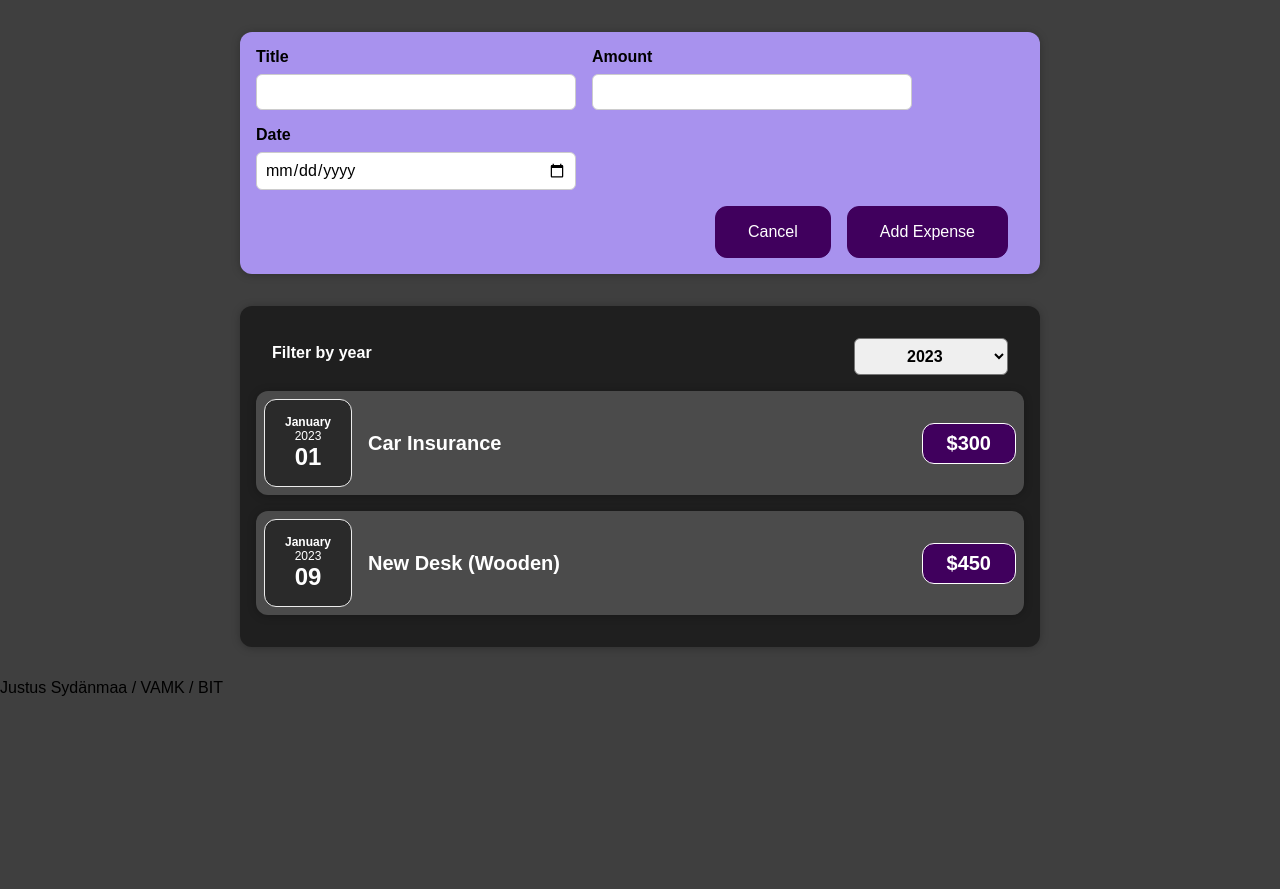
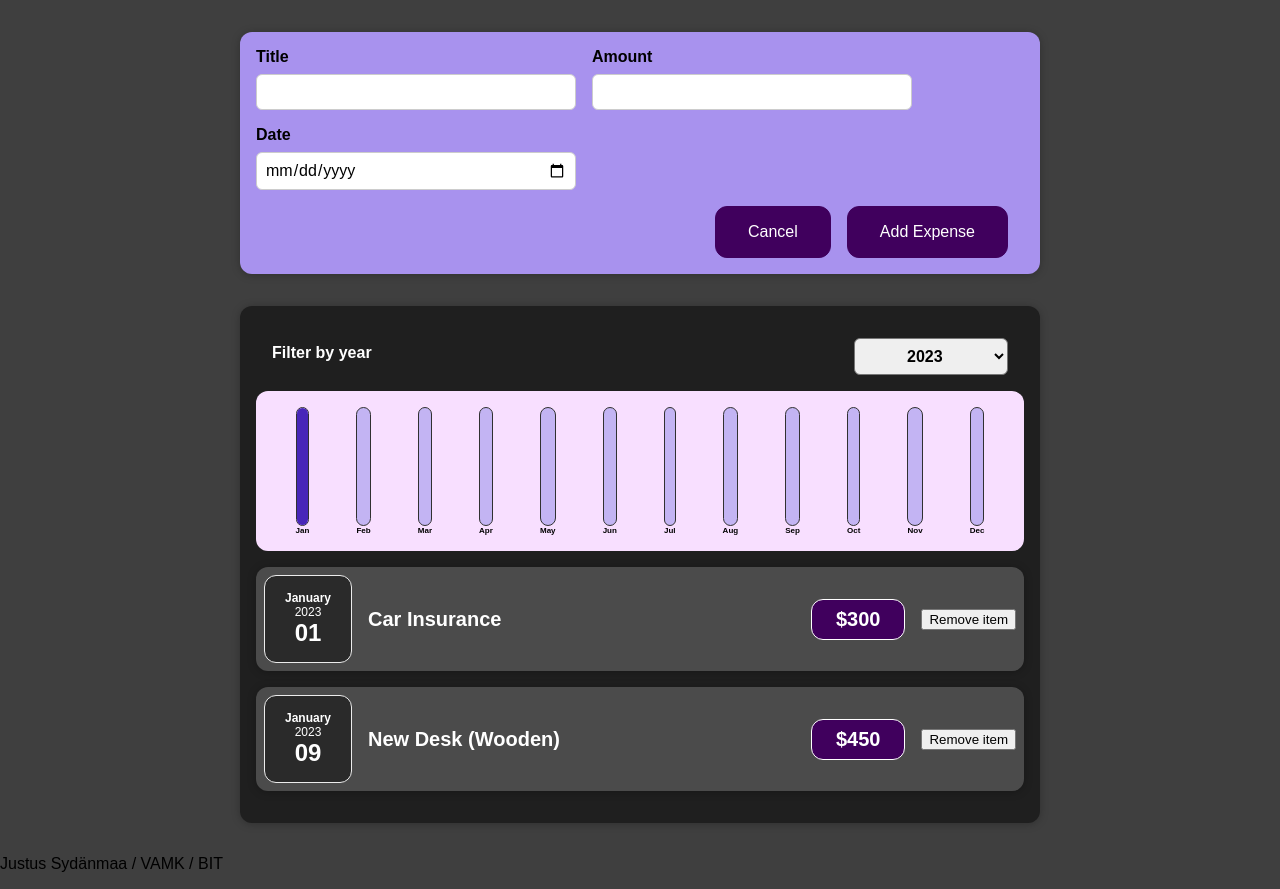
Before and after one commit to Jyddys/react-first-project, a React (Create React App) app: page / in a window 1280 px wide. Before the commit the page ends 800 px from the top, so only its background shows below. Built offline with nearby package versions, Linux system fonts and the light colour scheme.

Commit message:
tldr photo ready

```diff
--- a/src/components/Expenses/ExpenseItem.js
+++ b/src/components/Expenses/ExpenseItem.js
@@ -5,8 +5,7 @@ import "./ExpenseItem.css"
 
 const ExpenseItem = (props) => {
 
-
-
+    console.log(props)
     return (
         <li>
         <Card className="expense-item">
@@ -14,6 +13,7 @@ const ExpenseItem = (props) => {
             <div className="expense-item__description">
                 <h2>{props.title}</h2>
                 <div className="expense-item__price">${props.amount}</div>
+                <button onClick={props.handleRemoveItem}>Remove item</button>
             </div>
         </Card>
         </li>
--- a/src/components/Expenses/Expenses.js
+++ b/src/components/Expenses/Expenses.js
@@ -3,11 +3,13 @@ import Card from "../UI/Card"
 import ExpenseFilter from "./ExpensesFilter"
 import "./Expenses.css"
 import ExpensesList from "./ExpensesList"
+import ExpensesChart from "./ExpensesChart"
 
 
 const Expenses = (props) => {
 
     const [filteredYear, setFilteredYear] = useState(new Date().getFullYear().toString())
+    const [list, updateList] = useState(props.expenses)
 
     const filterChangeHandler = (selectedYear) => {
         setFilteredYear(selectedYear)
@@ -17,13 +19,21 @@ const Expenses = (props) => {
         item.date.getFullYear().toString() === filteredYear
     )
 
+    const handleRemoveItem = (e) => {
+        const id = e.target.getAttribute("id")
+        updateList(list.filter(item => item.id !== id))
+        console.log("moro")
+
+    }
+
     return (
         <Card className="expenses">
             <ExpenseFilter
                 selected={filteredYear}
                 onChangeFilter={filterChangeHandler}
             />
-            <ExpensesList items={filteredExpenses}/>
+            <ExpensesChart expenses={filteredExpenses}/>
+            <ExpensesList expenses={props.expenses} items={filteredExpenses} handleRemoveItem={handleRemoveItem}/>
         </Card>
     )
 }
--- a/src/components/Expenses/ExpensesList.js
+++ b/src/components/Expenses/ExpensesList.js
@@ -14,10 +14,12 @@ const ExpensesList = props => {
         return <ul className="expenses-list">
             {props.items.map((expense) => (
                 <ExpenseItem
+                expenses={props.expenses}
                 key={expense.id}
                 title={expense.title}
                 amount={expense.amount}
                 date={expense.date}
+                handleRemoveItem={expense.handleRemoveItem}
                 />
              ))}
         </ul>
```
Also changed, not shown: 1 other file (tests, documents, lock files or other folders).
